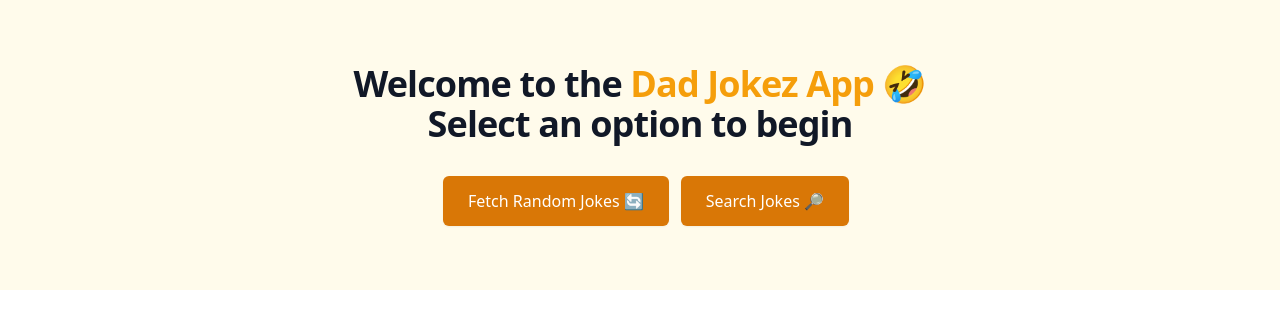
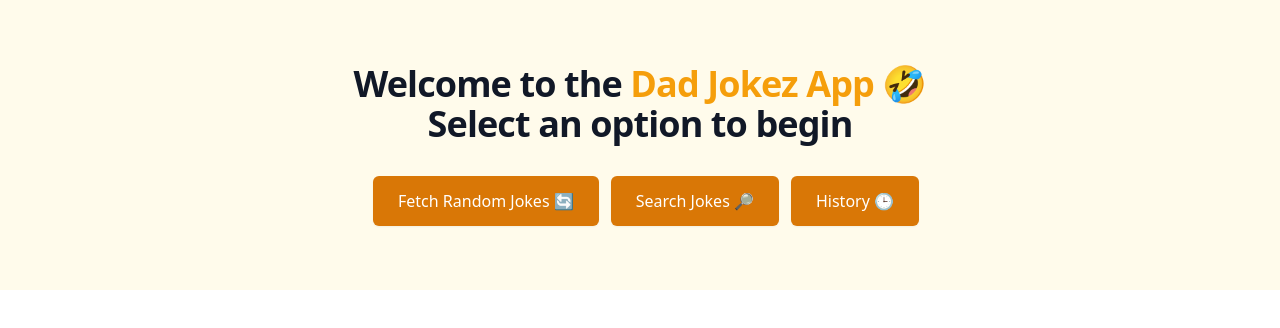
Before and after one commit to MFredX/dad-jokez, a Nuxt app: page / in a window 1280 px wide. Shown: the top 328 px of the page. Built offline with nearby package versions, Linux system fonts and the light colour scheme.

Commit message:
Added Vuex store, added history page

```diff
--- a/components/FetchRandom.vue
+++ b/components/FetchRandom.vue
@@ -1,5 +1,10 @@
 <template>
   <div class="bg-white w-3/5 overflow-hidden shadow rounded-lg mx-auto my-10">
+    <div class="my-4 bg">
+      <p class="text-l tracking-tight text-gray-900">
+        A joke will be shown every 10 seconds, go easy on the laughs 😃
+      </p>
+    </div>
     <div class="relative p-4 lg:ml-5">
       <div v-if="isLoading">
         <Spinner />
--- /dev/null
+++ b/components/History.vue
@@ -0,0 +1,11 @@
+<template>
+  <div class="bg-white w-3/5 shadow rounded-lg mx-auto my-10">
+    <div>These are the 5 most recent searches</div>
+  </div>
+</template>
+
+<script>
+export default {};
+</script>
+
+<style></style>
--- a/components/Welcome.vue
+++ b/components/Welcome.vue
@@ -10,26 +10,28 @@
       <span class="block">Select an option to begin</span>
     </h2>
     <div class="mt-8 flex justify-center">
-      <div class="ml-3 inline-flex">
       <button
         type="button"
-          class="inline-flex items-center px-6 py-3 border border-transparent text-base font-medium rounded-md shadow-sm text-white bg-yellow-600 hover:bg-yellow-700 focus:outline-none focus:ring-2 focus:ring-offset-2 focus:ring-yellow-500"
+        class="items-center ml-3 px-6 py-3 border border-transparent text-base font-medium rounded-md shadow-sm text-white bg-yellow-600 hover:bg-yellow-700 focus:outline-none focus:ring-2 focus:ring-offset-2 focus:ring-yellow-500"
         v-on:click="$emit('displayFetchRandomClick')"
       >
         Fetch Random Jokes 🔄
       </button>
-      </div>
-      <div class="ml-3 inline-flex">
       <button
         type="button"
-          class="inline-flex items-center px-6 py-3 border border-transparent text-base font-medium rounded-md shadow-sm text-white bg-yellow-600 hover:bg-yellow-700 focus:outline-none focus:ring-2 focus:ring-offset-2 focus:ring-yellow-500"
+        class="items-center ml-3 px-6 py-3 border border-transparent text-base font-medium rounded-md shadow-sm text-white bg-yellow-600 hover:bg-yellow-700 focus:outline-none focus:ring-2 focus:ring-offset-2 focus:ring-yellow-500"
         v-on:click="$emit('displaySearchClick')"
       >
         Search Jokes 🔎
       </button>
+      <button
+        type="button"
+        class="items-center ml-3 px-6 py-3 border border-transparent text-base font-medium rounded-md shadow-sm text-white bg-yellow-600 hover:bg-yellow-700 focus:outline-none focus:ring-2 focus:ring-offset-2 focus:ring-yellow-500"
+        v-on:click="$emit('displayHistoryClick')"
+      >
+        History 🕒
+      </button>
     </div>
-    </div>
-    <!-- </div> -->
   </div>
 </template>
 
--- a/package.json
+++ b/package.json
@@ -16,6 +16,7 @@
     "vue": "^2.6.14",
     "vue-server-renderer": "^2.6.14",
     "vue-template-compiler": "^2.6.14",
+    "vuex": "^4.0.2",
     "webpack": "^4.46.0"
   },
   "devDependencies": {
--- a/pages/index.vue
+++ b/pages/index.vue
@@ -5,12 +5,16 @@
     <Welcome
       @displayFetchRandomClick="displayFetchRandom"
       @displaySearchClick="displaySearch"
+      @displayHistoryClick="displayHistory"
     />
     <div v-if="isfetchRandomOn">
       <FetchRandom />
     </div>
     <div v-if="isSearchOn">
       <Search />
+    </div>
+    <div v-if="isHistroyOn">
+      <History />
     </div>
   </div>
 </template>
@@ -22,16 +26,24 @@ export default {
     return {
       isfetchRandomOn: false,
       isSearchOn: false,
+      isHistroyOn: false,
     };
   },
   methods: {
     displayFetchRandom() {
       this.isSearchOn = false;
+      this.isHistroyOn = false;
       this.isfetchRandomOn = true;
     },
     displaySearch() {
       this.isfetchRandomOn = false;
+      this.isHistroyOn = false;
       this.isSearchOn = true;
+    },
+    displayHistory() {
+      this.isfetchRandomOn = false;
+      this.isSearchOn = false;
+      this.isHistroyOn = true;
     },
   },
 };
```
Also changed, not shown: store/README.md (deleted), store/index.js (added), 1 other file (tests, documents, lock files or other folders). Lines whose indentation alone changed are shown as unchanged.
